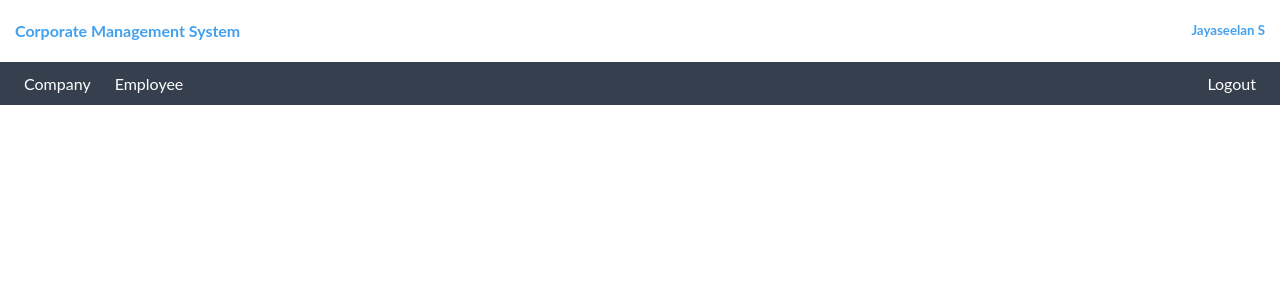
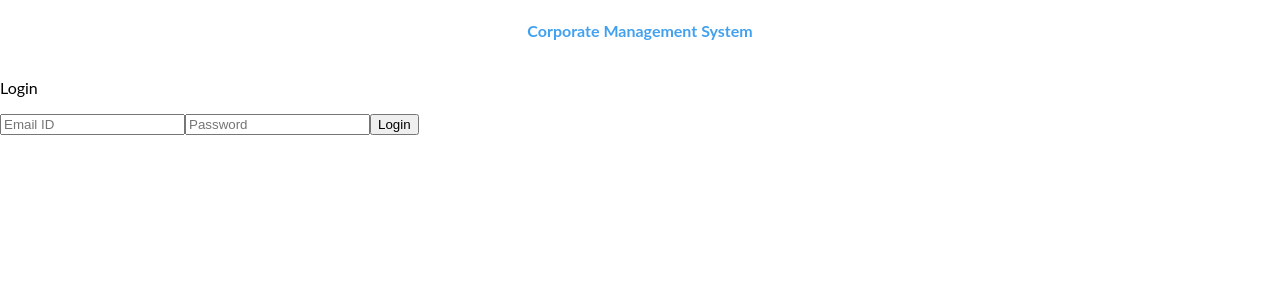
Before and after one commit to jayaseelan-dev/cms-reactjs, a React (Create React App) app: page / in a window 1280 px wide. Shown: the top 300 px of the page. Built offline with nearby package versions, Linux system fonts and the light colour scheme.

Commit message:
Implemented Login and logout features using protected routes and custom hooks with Providers

```diff
--- a/src/App.jsx
+++ b/src/App.jsx
@@ -4,13 +4,17 @@ import { Outlet } from 'react-router-dom';
 import Header from './components/Header/Header';
 import Navigation from './components/Navigation/Navigation';
 
+import { useAuth } from './utils/AuthProvider';
+
 import './App.scss';
 
 function App() {
+  let auth = useAuth();
+
   return (
     <div className="app">
-      <Header />
-      <Navigation />
+      <Header username={ auth.user }/>
+      { auth.user && <Navigation /> }
       <section className="app-content">
         <Outlet />
       </section>
--- a/src/components/Header/Header.jsx
+++ b/src/components/Header/Header.jsx
@@ -2,11 +2,15 @@ import React from 'react';
 
 import './Header.scss';
 
-export default function Header() {
+export default function Header(props) {
+    const displayStyle = {
+        'justifyContent': props?.username ? 'space-between' : 'center'
+    };
+
     return (
-        <header className="app-header">
+        <header className="app-header" style={displayStyle}>
             <h4>Corporate Management System</h4>
-            <h5>Jayaseelan S</h5>
+            { props?.username && <h5>{ props.username }</h5> }
         </header>
     );
 }
--- a/src/components/Navigation/Navigation.jsx
+++ b/src/components/Navigation/Navigation.jsx
@@ -1,18 +1,31 @@
 import React from 'react';
-import { NavLink, Link } from 'react-router-dom';
+import { NavLink, useNavigate } from 'react-router-dom';
+
+import { useAuth } from '../../utils/AuthProvider';
 
 import './Navigation.scss';
 
 export default function Navigation() {
+  let auth = useAuth();
+  let navigate = useNavigate();
+
+  function handleLogout() {
+    auth.signout(() => {
+      navigate('/');
+    });
+  }
+
   return (
     <section className="app-nav">
       <nav className="left-menu">
-        <NavLink to="/company-details">Company</NavLink>
-        <NavLink to="/employee-details">Employee</NavLink>
+        <NavLink to="/company">Company</NavLink>
+        <NavLink to="/employee">Employee</NavLink>
       </nav>
-      <nav className="right-menu">
-        <Link to="/">Logout</Link>
-      </nav>
+      { (auth.user) &&
+        <nav className="right-menu">
+          <button onClick={handleLogout}>Logout</button>
+        </nav>
+      }
     </section>
   );
 }
--- a/src/index.jsx
+++ b/src/index.jsx
@@ -3,10 +3,13 @@ import ReactDOM from 'react-dom/client';
 import { BrowserRouter, Routes, Route } from 'react-router-dom';
 
 import App from './App';
+import Login from './routes/Login/Login';
 import CompanyList from './routes/Company/CompanyList';
 import EmployeeList from './routes/Employee/EmployeeList';
 
 import './index.scss';
+import { AuthProvider } from './utils/AuthProvider';
+import { RequireAuth } from './utils/RequireAuth';
 
 const root = ReactDOM.createRoot(
     document.getElementById('root')
@@ -14,11 +17,27 @@ const root = ReactDOM.createRoot(
 
 root.render(
     <BrowserRouter>
+        <AuthProvider>
             <Routes>
                 <Route path="/" element={<App />}>
-                {/* Nested routes */}
-                <Route path="/company-details" element={<CompanyList />} />
-                <Route path="/employee-details" element={<EmployeeList />} />
+                    {/* Public route */}
+                    <Route index element={<Login />} />
+
+                    {/* Protected routes */}
+                    <Route path="/company"
+                        element={
+                            <RequireAuth>
+                                <CompanyList />
+                            </RequireAuth>
+                        } />
+                    <Route path="/employee"
+                        element={
+                            <RequireAuth>
+                                <EmployeeList />
+                            </RequireAuth>
+                        } />
+
+                    {/* Wild card route */}
                     <Route path="*"
                         element={
                             <section style={{ padding: '1rem' }}>
@@ -27,5 +46,6 @@ root.render(
                         } />
                 </Route>
             </Routes>
+        </AuthProvider>
     </BrowserRouter>
 );
--- /dev/null
+++ b/src/routes/Login/Login.jsx
@@ -0,0 +1,44 @@
+import React from 'react';
+import { useLocation, useNavigate } from 'react-router-dom';
+import { useAuth } from '../../utils/AuthProvider';
+
+export default function Login() {
+    let auth = useAuth();
+    let navigate = useNavigate();
+    let location = useLocation();
+
+    let from = location.state?.from?.pathname || '/';
+
+    function handleSubmit(event) {
+        event.preventDefault();
+
+        let formData = new FormData(event.currentTarget);
+        let emailId = formData.get('emailId');
+        let password = formData.get('password');
+
+        auth.signin({emailId, password}, () => {
+            // Send them back to the page they tried to visit when they were
+            // redirected to the login page. Use { replace: true } so we don't create
+            // another entry in the history stack for the login page.  This means that
+            // when they get to the protected page and click the back button, they
+            // won't end up back on the login page, which is also really nice for the
+            // user experience.
+            if (from === '/') {
+                navigate('/company', { replace: true });
+            } else {
+                navigate(from, { replace: true });
+            }
+        });
+    }
+
+    return (
+        <section>
+            <form onSubmit={handleSubmit}>
+                <p>Login</p>
+                <input type='text' name='emailId' placeholder='Email ID'></input>
+                <input type='password' name='password' placeholder='Password'></input>
+                <button>Login</button>
+            </form>
+        </section>
+    );
+}
--- /dev/null
+++ b/src/utils/AuthProvider.jsx
@@ -0,0 +1,35 @@
+// https://reactrouter.com/docs/en/v6/examples/auth
+
+import React, { useState } from 'react';
+
+import { fakeAuthProvider } from './FakeAuthProvider';
+
+let AuthContext = React.createContext(null);
+
+function AuthProvider({ children }) {
+  let [user, setUser] = useState(null);
+
+  let signin = (credentials, callback) => {
+    return fakeAuthProvider.signin(() => {
+      setUser(credentials.emailId);
+      callback();
+    });
+  };
+
+  let signout = (callback) => {
+    return fakeAuthProvider.signout(() => {
+      setUser(null);
+      callback();
+    });
+  };
+
+  let value = { user, signin, signout };
+
+  return <AuthContext.Provider value={value}>{children}</AuthContext.Provider>;
+}
+
+function useAuth() {
+  return React.useContext(AuthContext);
+}
+
+export { AuthProvider, useAuth }
--- /dev/null
+++ b/src/utils/FakeAuthProvider.jsx
@@ -0,0 +1,16 @@
+/**
+ * This represents some generic auth provider API, like Firebase.
+ */
+const fakeAuthProvider = {
+    isAuthenticated: false,
+    signin(callback) {
+        fakeAuthProvider.isAuthenticated = true;
+        setTimeout(callback, 100); // fake async
+    },
+    signout(callback) {
+        fakeAuthProvider.isAuthenticated = false;
+        setTimeout(callback, 100);
+    },
+};
+
+export { fakeAuthProvider };
--- /dev/null
+++ b/src/utils/RequireAuth.jsx
@@ -0,0 +1,18 @@
+import { Navigate, useLocation } from "react-router-dom";
+import { useAuth } from "./AuthProvider";
+
+function RequireAuth({ children }) {
+    let auth = useAuth();
+    let location = useLocation();
+
+    if (!auth.user) {
+        // Redirect them to the /login page, but save the current location they were
+        // trying to go to when they were redirected. This allows us to send them
+        // along to that page after they login, which is a nicer user experience
+        // than dropping them off on the home page.
+        return <Navigate to="/" state={{ from: location }} replace />;
+    }
+    return children;
+}
+
+export { RequireAuth }
```
Lines whose indentation alone changed are shown as unchanged.
